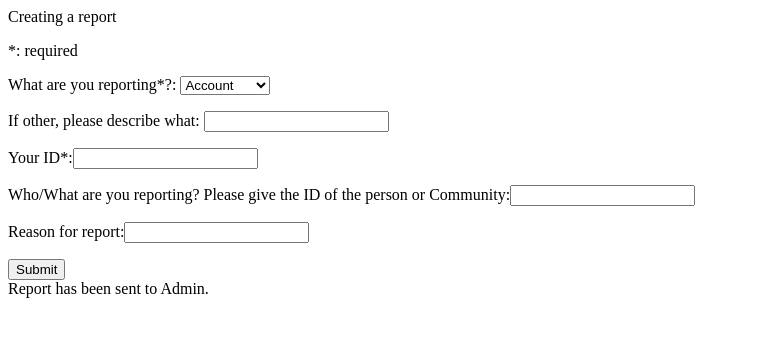
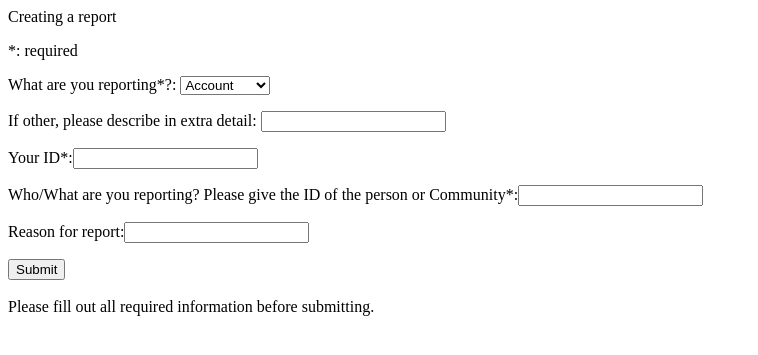
Before and after one commit to lukecotnoir/CPSC351-group1, a PHP site: page /pages/Reports_saved.php in a window 1280 px wide. Shown: the top 355 px of the page, without its empty margins (0-758 px from the left). Run offline with PHP 8.4, Linux system fonts and the light colour scheme.

Commit message:
finished working on reports

```diff
--- a/pages/Reports_saved.php
+++ b/pages/Reports_saved.php
@@ -18,9 +18,9 @@
         <option value = "Post">Post</option>
         <option value = "Other">Other</option>
     </select>  </p>
-If other, please describe what: <input type ='text', name='reportdescribe'> </p>
+If other, please describe in extra detail: <input type ='text', name='reportdescribe'> </p>
 Your ID*:<input type = "text" name = "reporterID"> </p>
-Who/What are you reporting? Please give the ID of the person or Community:<input type = "text", name= reportedID></p>
+Who/What are you reporting? Please give the ID of the person or Community*:<input type = "text", name= reportedID></p>
 Reason for report:<input type = "text" name = "reason"></p>
 <input type="submit" name="submit">
 </form>
@@ -33,20 +33,41 @@ if(isset($_POST['dropdown'],$_POST['reporterID'],$_POST['reportedID']))
     $reporttype = $_POST['dropdown'];
     $reporterID = $_POST['reporterID'];
     $reportedID = $_POST['reportedID'];
-}
-
-if(isset($_POST["reason"]))
-{
-    $reason = $_POST["reason"];
-}
-else{
-    $reason = "";
-}
-
-echo "Report has been sent to Admin.";
-
+    if(isset($_POST["reason"]))
+    {   $reason = $_POST["reason"];}
+    else
+    {   $reason = "";}
+    if(isset($_POST["reportdescribe"]))
+    {   $detail = $_POST["reportdescribe"];}
+    else
+    {   $detail = "";}
 
 #This is where we will add the report to the table in SQL
 
 
+$servername = "localhost";
+$username  = "root";
+$password = "";
+$dbname = "project_testing";
+
+$conn = mysqli_connect($servername, $username, $password, $dbname);
+$repID = 1;         #Need to figure out how to create a new ID every time
+
+
+$sql_insert = "INSERT INTO reports_stuff(ReportID, DropType, OtherDetail, ReporterID, ReportedID, Reason)
+VALUES ('$repID','$reporttype', '$detail', '$reporterID', '$reportedID', '$reason')";
+
+if ($conn->query($sql_insert) === TRUE)
+{
+ echo "<br>Your report has been recorded and sent to Admin";
+} else
+{
+echo "Error: " . $sql_insert . "<br>" . $conn->error;
+}
+
+}
+else
+{
+    echo "<br>Please fill out all required information before submitting.";
+}
 ?>
```
Also changed, not shown: pages/Reports_system.php (+11 -11 lines).
